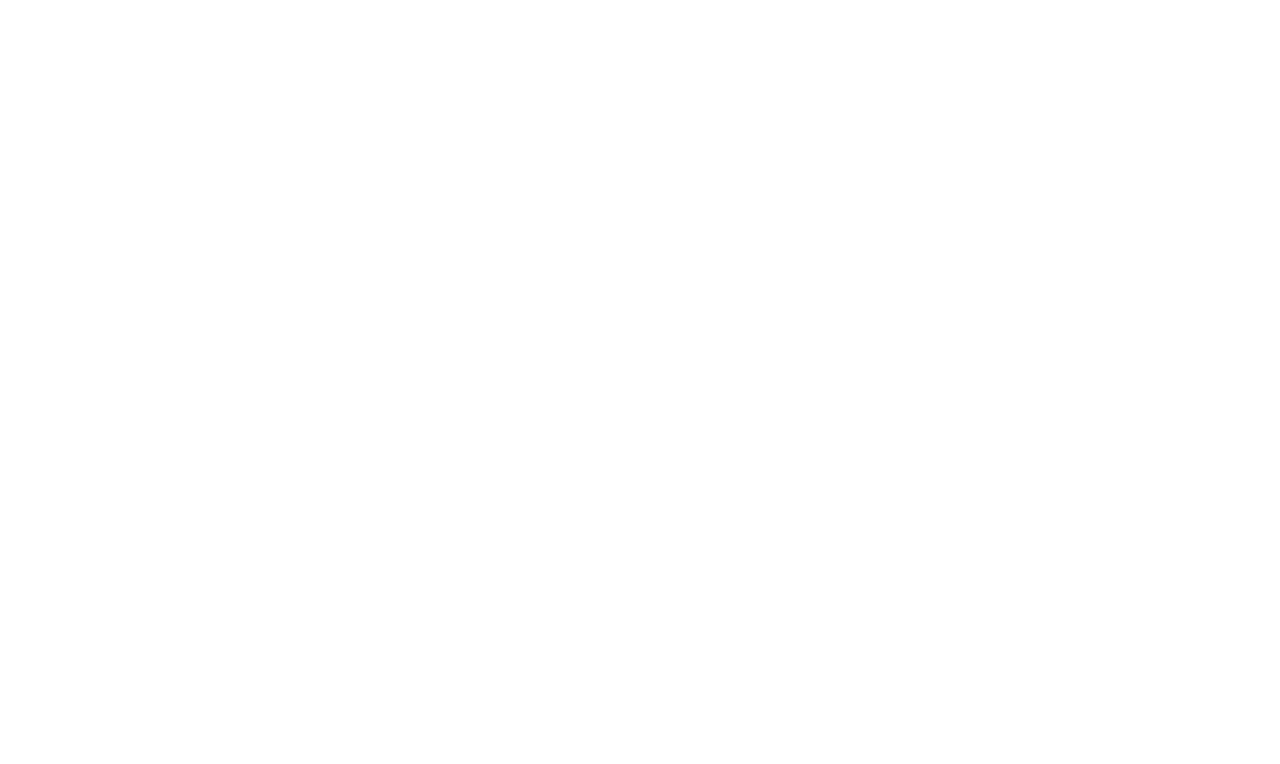
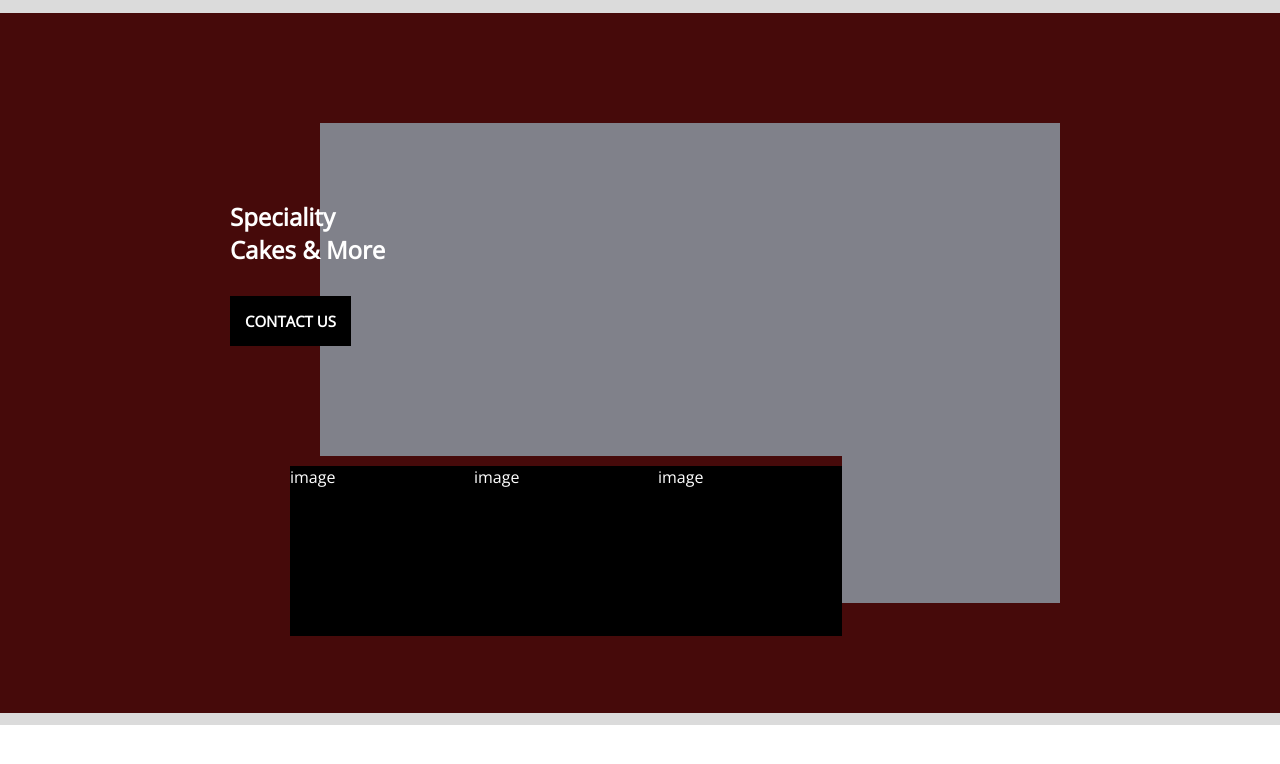
Before and after one commit to BeepBoopBit/IT130L-Project, a plain HTML site: page index.html in a window 1280 px wide. Drawn offline with nearby package versions, Linux system fonts and the light colour scheme.

Commit message:
Speciality & Menu articles
Not finished yet

```diff
--- a/css/main.css
+++ b/css/main.css
@@ -0,0 +1,91 @@
+body {
+  font-family: 'Open Sans', 'Gill Sans', 'Gill Sans MT', Calibri, 'Trebuchet MS', sans-serif;
+}
+
+* {
+  margin:0px;
+  padding:0px;
+  box-sizing: border-box;
+}
+
+
+.speciality-section {
+  width: 100%;
+  height: 725px;
+  display: flex;
+  align-items: center;
+  justify-content: center;
+  background-color: #dbdbdb;
+}
+
+.container {
+  width: 100%;
+  max-width: 1500px;
+  height: 700px;
+  display: flex;
+  flex-direction: row;
+  align-items: center;
+  background-color: rgb(70, 10, 10);
+  padding: 20px;
+}
+
+.left {
+  display: flex;
+  flex-wrap: wrap;
+  align-items: center;
+  justify-content: flex-start;
+  height: 600px;
+  min-height: 400px;
+  width: 500px;
+  padding: 30px;
+  color: white;
+  transform: translate(180px, 0px);
+
+}
+
+.right {
+  width: 100%;
+  min-width: 100px;
+  min-height: 480px;
+  background-color: #80818a;
+  margin-left: -200px;
+  margin-right: 200px;
+  background-color: #80818a;
+}
+
+a {
+  text-decoration: none;
+}
+
+.button {
+  display: inline-block;
+  position: relative;
+  font-size: 15px;
+  font-weight: bold;
+  text-transform: uppercase;
+  background: black;
+  color: white;
+  padding: 1em;
+  width: auto;
+  margin: 10px 0px;
+}
+
+.button:hover {
+  background: #1d71b8;
+}
+
+.rect {
+  height: 170px;
+  width: 100%;
+  background-color: rgb(0, 0, 0);
+  margin: 10px 0px;
+}
+
+.gallery {
+  display: flex;
+  flex-direction: row;
+  justify-content: space-evenly;
+  background-color: rgb(70, 10, 10);
+  transform: translate(60px, 100px);
+  width: 552px;
+}
--- a/index.html
+++ b/index.html
@@ -1,11 +1,38 @@
 <html lang="en">
+
 <head>
     <meta charset="UTF-8">
     <meta http-equiv="X-UA-Compatible" content="IE=edge">
     <meta name="viewport" content="width=device-width, initial-scale=1.0">
     <title>Sweet Solution</title>
+    <link rel="preconnect" href="https://fonts.googleapis.com">
+    <link rel="preconnect" href="https://fonts.gstatic.com" crossorigin>
+    <link href="https://fonts.googleapis.com/css2?family=Open+Sans:wght@300&display=swap" rel="stylesheet">
+    <link rel="stylesheet" href="css/main.css">
+    <link rel="stylesheet" href="css/header.css">
+    <link rel="stylesheet" href="css/navigation.css">
 </head>
+
 <body>
+<section class ="speciality-section">
+    <div class="container">
+        <div class="left">
+            <div class="content">
+                <h1 style="margin: 20px 0;">Speciality<br>Cakes & More</h1>
+                <a href="" class="button">Contact us</a>
+                <div class="gallery">
+                    <div class="rect">image</div>
+                    <div class="rect">image</div>
+                    <div class="rect">image</div>
+                </div>
+            </div>
+        </div>
+        <div class="right"></div>
+
+    </div>
+</section>
+
 
 </body>
+
 </html>
```
Also changed, not shown: indexx.html (added, +157 -0 lines).
